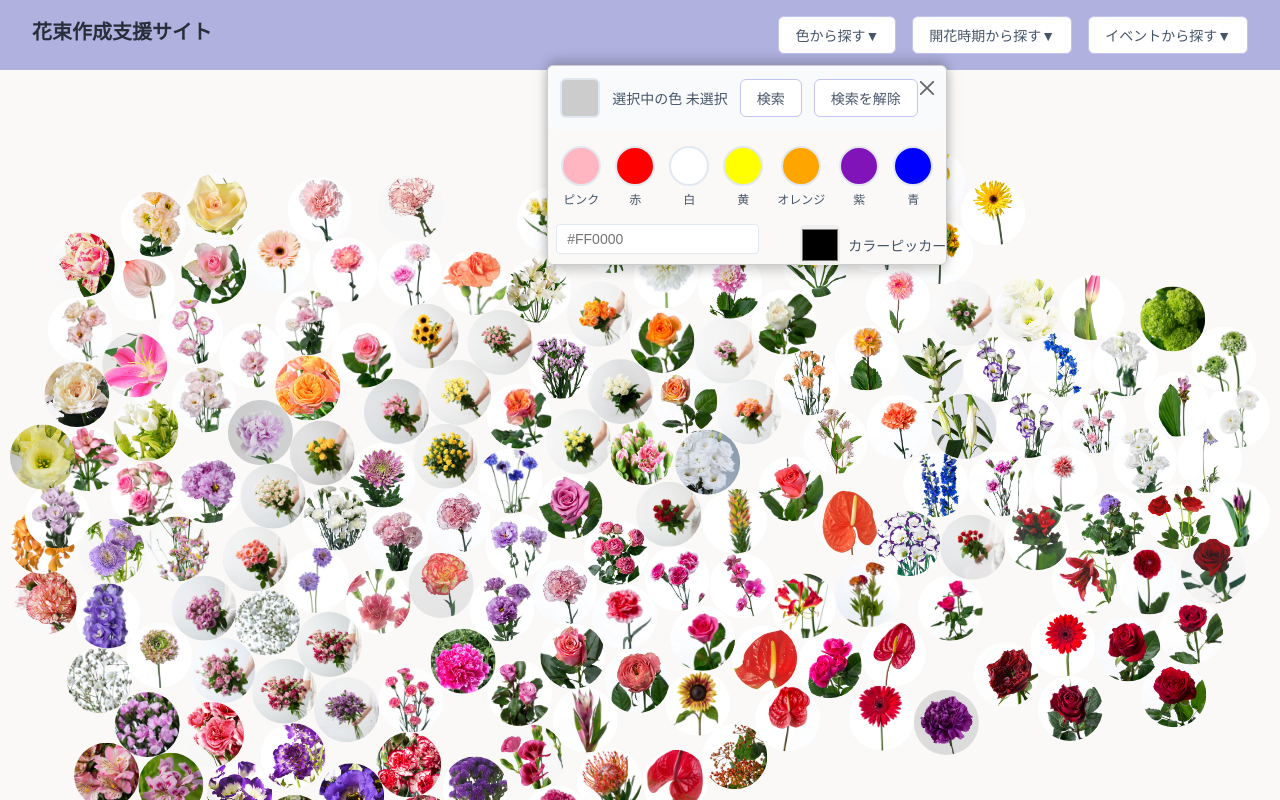
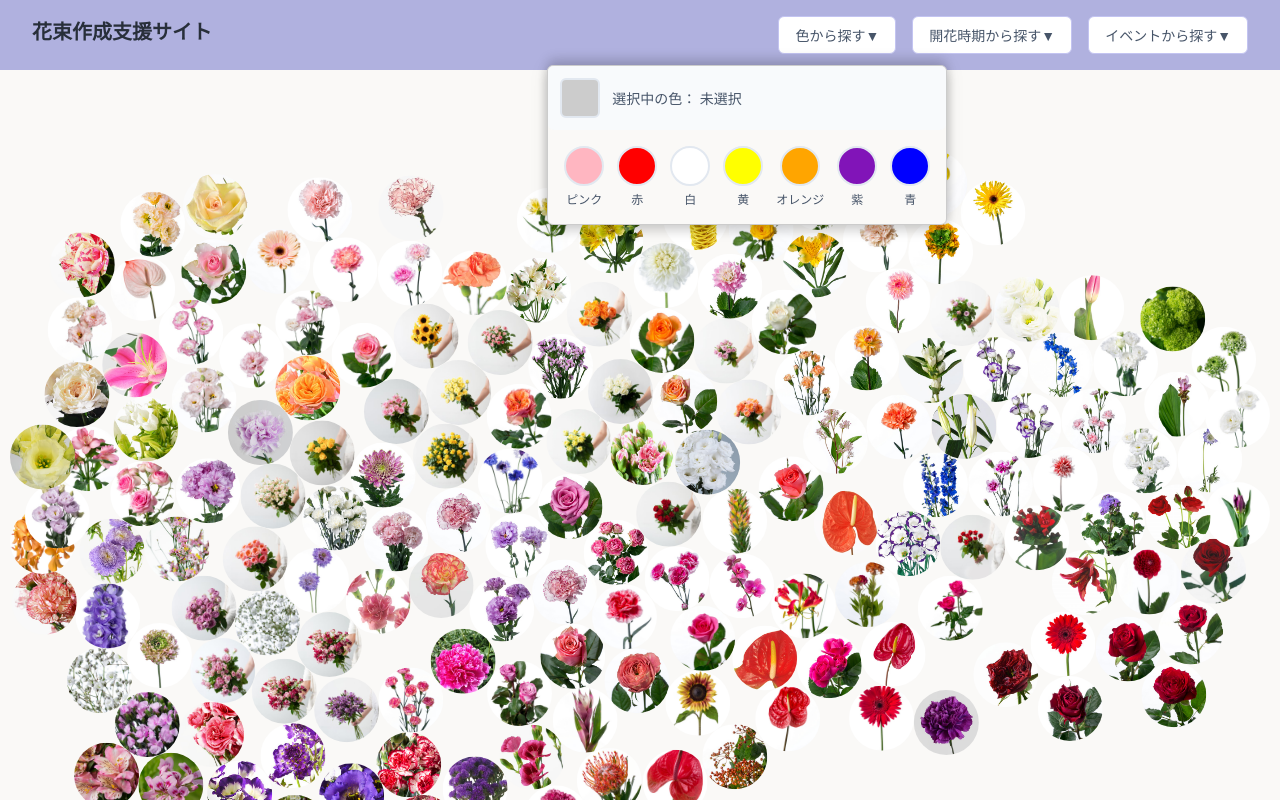
Before and after one commit to vdslab/theme2025-flower, a React (Vite) app: page / in a window 1280 px wide. Both pictures are taken after a click on the button "色から探す▼". Built offline with nearby package versions, Linux system fonts and the light colour scheme.

Commit message:
一旦パネルでの色検索を修正

```diff
--- a/src/components/ColorSearch.jsx
+++ b/src/components/ColorSearch.jsx
@@ -1,6 +1,5 @@
 import "../styles/colorSearch.css";
 import { useState } from "react";
-import { RxCross2 } from "react-icons/rx";
 
 const ColorSearch = ({ onClose, onColorSelect, onClearSearch }) => {
   const presetColors = [
@@ -14,39 +13,35 @@ const ColorSearch = ({ onClose, onColorSelect, onClearSearch }) => {
   ];
 
   const [colorCode, setColorCode] = useState("");
+  const [colorName, setColorName] = useState("");
 
   return (
-    <div className="color-search-panel">
-      {/* todo:画面外を触った場合に閉じるようにする */}
-      <button onClick={onClose} className="close-button">
-        <RxCross2 />
-      </button>
-
+    <>
+      <div className="color-search-overlay" onClick={onClose} />
+      <div className="color-search-panel" onClick={(e) => e.stopPropagation()}>
         {/* 選択中の色*/}
         <div className="selected-color-display">
+          <div className="display-flex">
             <div
               className="color-preview-box"
               style={{ backgroundColor: colorCode || "#CCCCCC" }}
             />
             <span className="selected-text">
-          選択中の色 {colorCode || "未選択"}
+              選択中の色： {colorName || colorCode || "未選択"}
             </span>
-
-        <button
-          className="search-button"
-          onClick={() => onColorSelect(colorCode)}
-        >
-          検索
-        </button>
+          </div>
+          {colorName && (
             <button
               className="search-button"
               onClick={() => {
                 setColorCode("");
+                setColorName("");
                 onClearSearch();
               }}
             >
-          検索を解除
+              絞り込みを解除
             </button>
+          )}
         </div>
 
         {/* プリセットカラー */}
@@ -58,6 +53,7 @@ const ColorSearch = ({ onClose, onColorSelect, onClearSearch }) => {
                 style={{ backgroundColor: color.hex }}
                 onClick={() => {
                   setColorCode(color.hex);
+                  setColorName(color.name);
                   onColorSelect(color.name);
                 }}
                 title={color.name}
@@ -68,9 +64,9 @@ const ColorSearch = ({ onClose, onColorSelect, onClearSearch }) => {
         </div>
 
         {/* todo: 配置を整える */}
-      <div className="color-code-picker">
+        {/* <div className="color-code-picker"> */}
         {/* カラーコード入力 */}
-        <div className="color-input">
+        {/* <div className="color-input">
           <span className="input-label"></span>
           <input
             type="text"
@@ -79,10 +75,10 @@ const ColorSearch = ({ onClose, onColorSelect, onClearSearch }) => {
             value={colorCode}
             onChange={(e) => setColorCode(e.target.value)}
           />
-        </div>
+        </div> */}
 
         {/* カラーピッカー */}
-        <div className="color-picker-wrapper">
+        {/* <div className="color-picker-wrapper">
           <input
             type="color"
             className="color-picker"
@@ -90,8 +86,9 @@ const ColorSearch = ({ onClose, onColorSelect, onClearSearch }) => {
           />
           <span className="picker-label">カラーピッカー</span>
         </div>
+      </div> */}
       </div>
-    </div>
+    </>
   );
 };
 
--- a/src/styles/colorSearch.css
+++ b/src/styles/colorSearch.css
@@ -1,12 +1,20 @@
+.color-search-overlay {
+  position: fixed;
+  top: 0;
+  left: 0;
+  right: 0;
+  bottom: 0;
+  z-index: 99;
+}
+
 .color-search-panel {
   width: 400px;
-  height: 200px;
+  height: 160px;
   border: 1px solid #ccc;
   position: fixed;
   top: 65px;
   right: 26%;
   z-index: 100;
-  /* padding: 20px; */
   border-radius: 6px;
   cursor: pointer;
   font-size: 14px;
@@ -14,11 +22,13 @@
   background-color: #faf9f7;
   box-shadow: 0 -6px 12px rgba(0, 0, 0, 0.15), 0 6px 12px rgba(0, 0, 0, 0.15),
     0 0 20px rgba(0, 0, 0, 0.08);
+  position: fixed;
+  z-index: 100;
 }
 
 .preset-colors {
   display: flex;
-  gap: 14px;
+  gap: 13px;
   margin-bottom: 16px;
   justify-content: center;
 }
@@ -103,6 +113,12 @@
   padding: 12px;
   background-color: #f8fafc;
   border-radius: 6px;
+  justify-content: space-between;
+}
+.display-flex {
+  display: flex;
+  align-items: center;
+  gap: 12px;
 }
 
 .color-preview-box {
```
Lines whose indentation alone changed are shown as unchanged.
